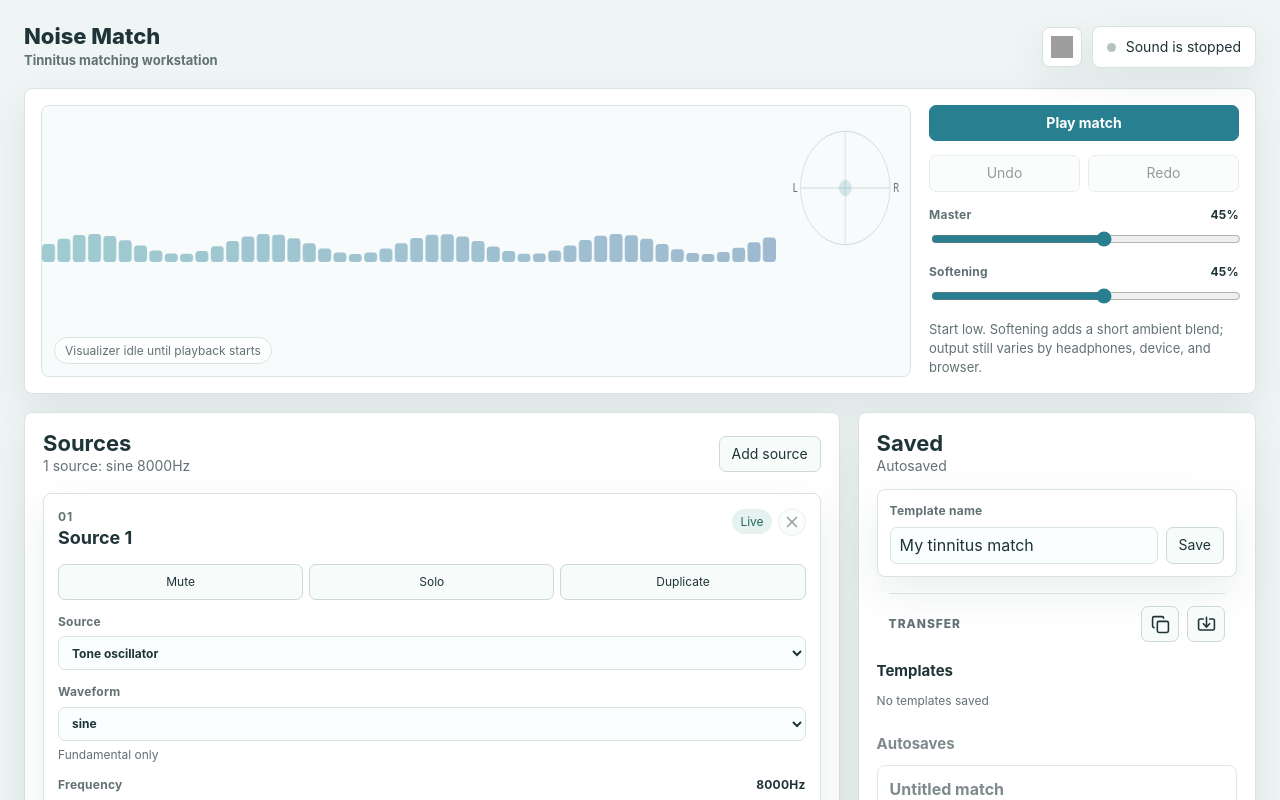
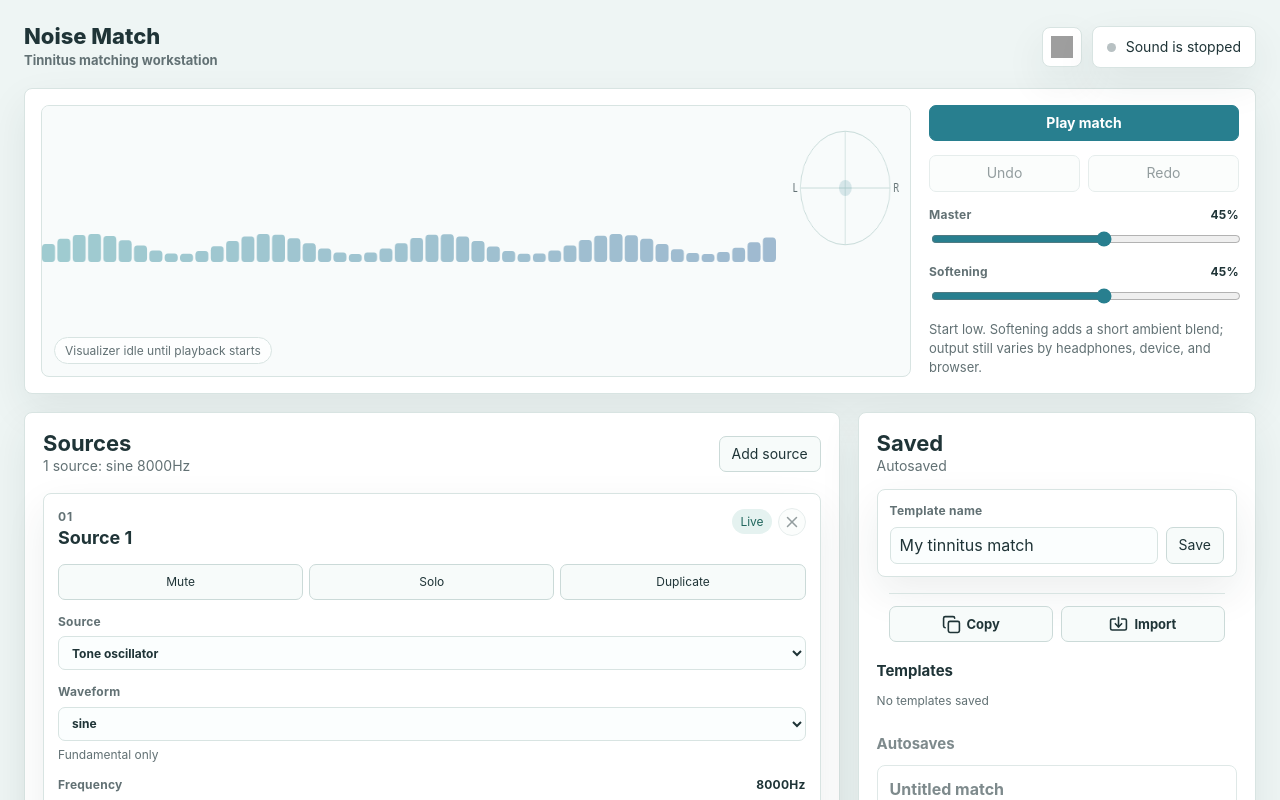
Before and after one commit to tonycassara/noise-match, a React (Vite) app: page / in a window 1280 px wide. Shown: the top 800 px of the page. Built offline with nearby package versions, Linux system fonts and the light colour scheme; grey boxes are pictures that could not be loaded.

Commit message:
Improve template transfer layout

```diff
--- a/src/App.css
+++ b/src/App.css
@@ -554,25 +554,12 @@ input[type='range'] {
 }
 
 .template-transfer {
-  align-items: center;
   border-top: 1px solid var(--border);
-  display: flex;
-  justify-content: space-between;
+  display: grid;
+  gap: 8px;
+  grid-template-columns: 1fr 1fr;
   margin: 0 12px 18px;
   padding-top: 12px;
-}
-
-.template-transfer span {
-  color: var(--text-m);
-  font-size: 12px;
-  font-weight: 800;
-  letter-spacing: 0.08em;
-  text-transform: uppercase;
-}
-
-.template-transfer-actions {
-  display: flex;
-  gap: 8px;
 }
 
 .icon-action {
@@ -585,6 +572,16 @@ input[type='range'] {
 .icon-action svg {
   height: 19px;
   width: 19px;
+}
+
+.transfer-action {
+  gap: 6px;
+  width: 100%;
+}
+
+.transfer-action span {
+  font-size: 13px;
+  font-weight: 700;
 }
 
 .icon-action::after {
--- a/src/App.tsx
+++ b/src/App.tsx
@@ -579,30 +579,29 @@ function App() {
             </div>
           </section>
 
-          <div className="template-transfer" aria-label="Template transfer">
-            <span>Transfer</span>
-            <div className="template-transfer-actions">
+          <div className="template-transfer" aria-label="Copy or import template settings">
             <button
               type="button"
-                className="icon-action"
+              className="icon-action transfer-action"
               onClick={copyCurrentConfigToClipboard}
               aria-label="Copy current settings to clipboard"
               data-tooltip="Copy current settings"
               title="Copy current settings to clipboard"
             >
               <Copy aria-hidden="true" focusable="false" />
+              <span>Copy</span>
             </button>
             <button
               type="button"
-                className="icon-action"
+              className="icon-action transfer-action"
               onClick={importConfigFromClipboard}
               aria-label="Import from clipboard"
               data-tooltip="Import from clipboard"
               title="Import from clipboard"
             >
               <Import aria-hidden="true" focusable="false" />
-              </button>
-            </div>
+              <span>Import</span>
+            </button>
           </div>
 
           <SaveList title="Templates" empty="No templates saved">
```
Lines whose indentation alone changed are shown as unchanged.
